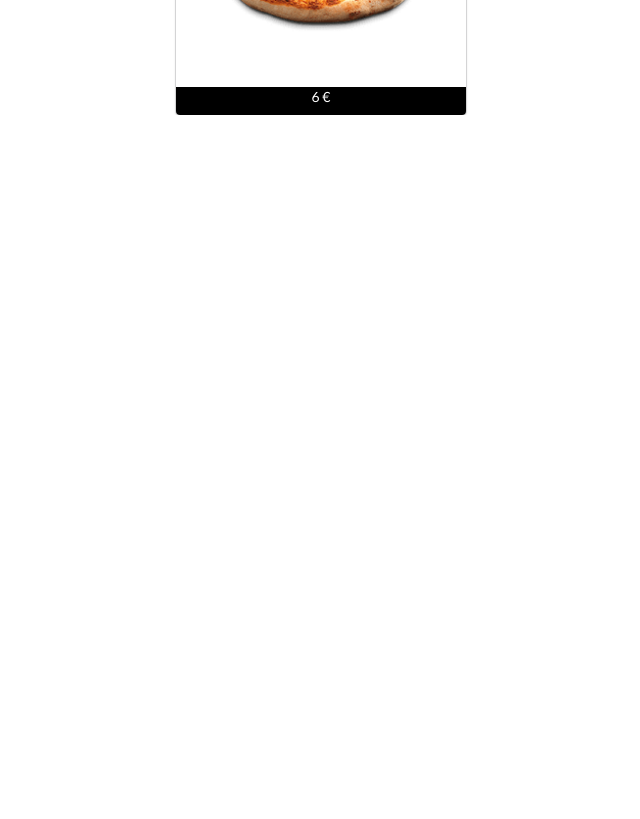
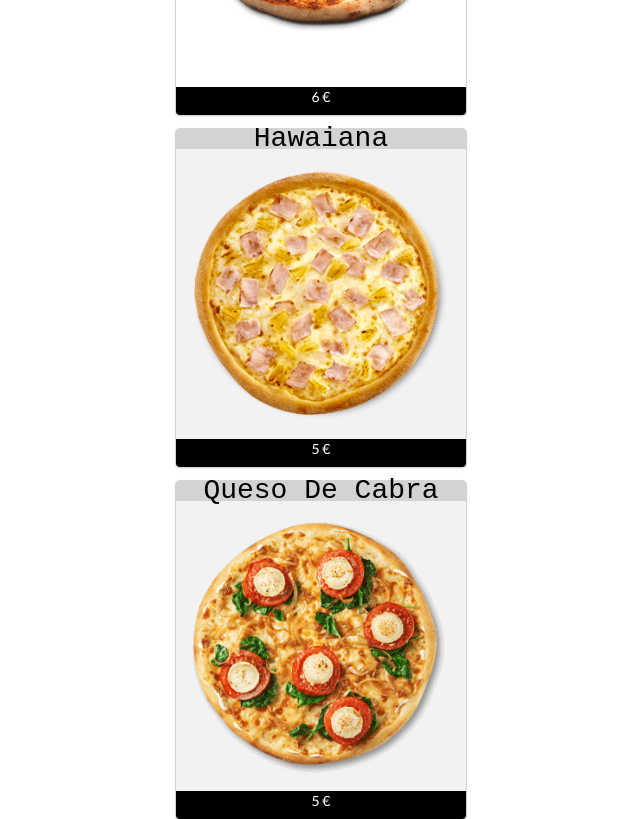
Before and after one commit to afoone/react-pizzeria-padawan, a React (Create React App) app: page / in a window 1280 px wide. Shown: the part 1580-2399 px from the top of the page, without its empty margins (479-1119 px from the left). Before the commit the page ends 1695 px from the top, so only its background shows below. Built offline with nearby package versions, Linux system fonts and the light colour scheme; data requests are answered from the project's data file.

Commit message:
Añadir Pizzas e ingredientes al JSON

```diff
--- a/db.json
+++ b/db.json
@@ -5,31 +5,182 @@
         "name": "carbonara",
         "img": "img/carbonara.png",
         "precio": 5,
-        "novedad": false
+        "novedad": false,
+        "ingredientes": [
+          {
+            "id": 1,
+            "name": "bacon",
+            "precio": 0.5
+          },
+
+          {
+            "id": 2,
+            "name": "queso",
+            "precio": 0.5
+          },
+
+          {
+            "id": 3,
+            "name": "champiñones",
+            "precio":0.50 },
+
+            {
+              "id": 4,
+              "name":"cebolla",
+              "precio":0.50
+            }
+        ]
       },
+
+
+
       {
         "id": 2,
         "name": "margarita",
         "img": "img/margarita.png",
         "precio": 4,
-        "novedad": false
-      },
+        "novedad": false,
+        "ingredientes": [
+          {
+            "id": 1,
+            "name": "queso",
+            "precio": 0.50
+          },
+
+          {
+            "id": 2,
+            "name": "tomate",
+            "precio": 0.50
+          },
+
+          {
+            "id": 3,
+            "name": "albahaca",
+            "precio":0.50 }
+
+        ] },
       {
         "id": 3,
         "name": "barbacoa",
         "img": "img/barbacoa.png",
         "precio": 5,
-        "novedad": false
-      },
+        "novedad": false,
+        "ingredientes": [
+          {
+            "id": 1,
+            "name": "salsa barbacoa",
+            "precio": 0.50
+          },
+
+          {
+            "id": 2,
+            "name": "salami",
+            "precio": 0.50
+          },
+
+          {
+            "id": 3,
+            "name": "pimiento verde",
+            "precio":0.50 },
+            {
+            "id": 4,
+            "name":"pimiento verde",
+            "precio":0.50
+            },
+
+            {"id": 5,
+            "name":"carne picada",
+            "precio": 0.50 }
+
+        ] },
+
       {
         "id": 4,
         "name": "prosciutto",
         "img": "img/prosciutto.png",
         "precio": 6,
-        "novedad": true
-      }
+        "novedad": true,
+        "ingredientes": [
+          {
+            "id": 1,
+            "name": "queso",
+            "precio": 0.50
+          },
 
-    ],
+          {
+            "id": 2,
+            "name": "peperoni",
+            "precio": 0.50
+          },
+
+          {
+            "id": 3,
+            "name": "tomate",
+            "precio":0.50 }
+
+        ] },
+        {
+          "id": 5,
+          "name": "hawaiana",
+          "img": "img/hawaiana.png",
+          "precio": 5,
+          "novedad": true,
+          "ingredientes": [
+            {
+              "id": 1,
+              "name": "queso",
+              "precio": 0.50
+            },
+
+            {
+              "id": 2,
+              "name": "bacon",
+              "precio": 0.50
+            },
+
+            {
+              "id": 3,
+              "name": "piña",
+              "precio":0.50 }
+
+          ] },
+
+          {
+            "id": 5,
+            "name": "Queso de Cabra",
+            "img": "img/QuesoCabra.png",
+            "precio": 5,
+            "novedad": true,
+            "ingredientes": [
+              {
+                "id": 1,
+                "name": "queso de cabra",
+                "precio": 0.50
+              },
+
+              {
+                "id": 2,
+                "name": "cebolla",
+                "precio": 0.50
+              },
+
+              {
+                "id": 3,
+                "name": "tomates asados",
+                "precio":0.50 },
+
+                {
+                  "id": 4,
+                  "name": "albahaca",
+                  "precio":0.50 }
+
+            ] }
+
+
+
+       ] ,
+
+
     "ingredientes": [
       {
         "id": 1,
--- a/src/components/Header.css
+++ b/src/components/Header.css
@@ -7,7 +7,7 @@ font-size: 5rem;
 }
 
 .texto2{
- font-family: fantasy;
+ font-family: Cambria, Cochin, Georgia, Times, 'Times New Roman';
  font-size: 3rem;
 }
 
--- a/src/components/Pizza.css
+++ b/src/components/Pizza.css
@@ -6,8 +6,8 @@ margin-top: auto;
   .color{
      background-color: lightgray;
      color: black;
-     font-size: 3rem;
-     font-family: fantasy;
+     font-size: 2rem;
+     font-family: 'Courier New', Courier, monospace;
      text-align: center;
      text-transform: capitalize;
      width: auto;
```
Also changed, not shown: public/img/QuesoCabra.png (added), public/img/hawaiana.png (added).
